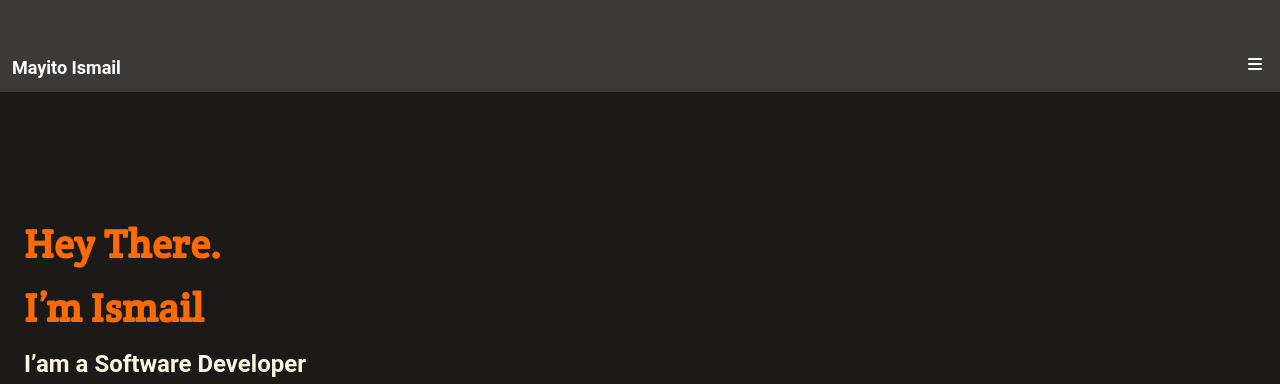
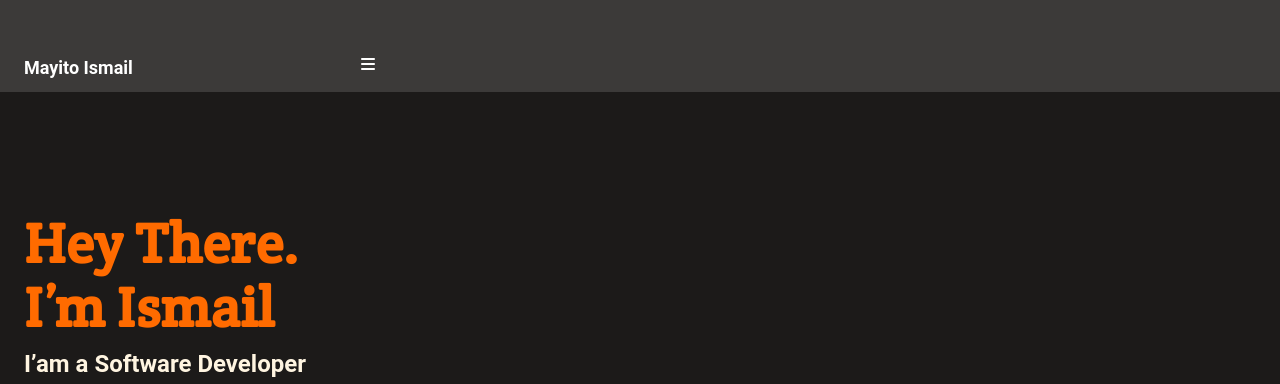
Before and after one commit to ismayito/Portfolio-project, a plain HTML site: page index.html in a window 1280 px wide. Shown: the top 384 px of the page. Drawn offline with Linux system fonts and the light colour scheme.

Commit message:
Corrected review issues

```diff
--- a/index.html
+++ b/index.html
@@ -22,11 +22,10 @@
             </div>
         </nav>
     </header>
-
         <header class="header">
             <section class="header-section">
                 <hgroup>
-                    <h1 class="heading">Hey There.<br> <span>I’m Ismail</span></h1>
+                    <h1 class="heading">Hey There. I’m Ismail</h1>
                     <h4 class="sub-heading">I’am a Software Developer</h4>
                 </hgroup>
                 <article class="header-article">
--- a/style.css
+++ b/style.css
@@ -12,6 +12,7 @@
 .nav-bar {
   display: flex;
   height: 92px;
+  width: 375px;
   justify-content: space-between;
 }
 
@@ -26,16 +27,14 @@
   font-size: 18px;
   margin-top: 56px;
   margin-bottom: 12px;
-  margin-left: 12px;
+  margin-left: 24px;
+  justify-content: flex-start;
 }
 
 .fa-bars {
-  margin: 24px 0;
   color: #fff;
   margin-top: 56px;
   margin-bottom: 12px;
-  justify-content: flex-end;
-  margin-right: 18px;
 }
 
 .header {
@@ -54,7 +53,7 @@
   color: #ff6b00;
   font-family: 'Crete Round', serif;
   font-weight: 400px;
-  font-size: 40px;
+  font-size: 56px;
   margin-top: 120px;
   letter-spacing: 0.37px;
   line-height: 64px;
```
